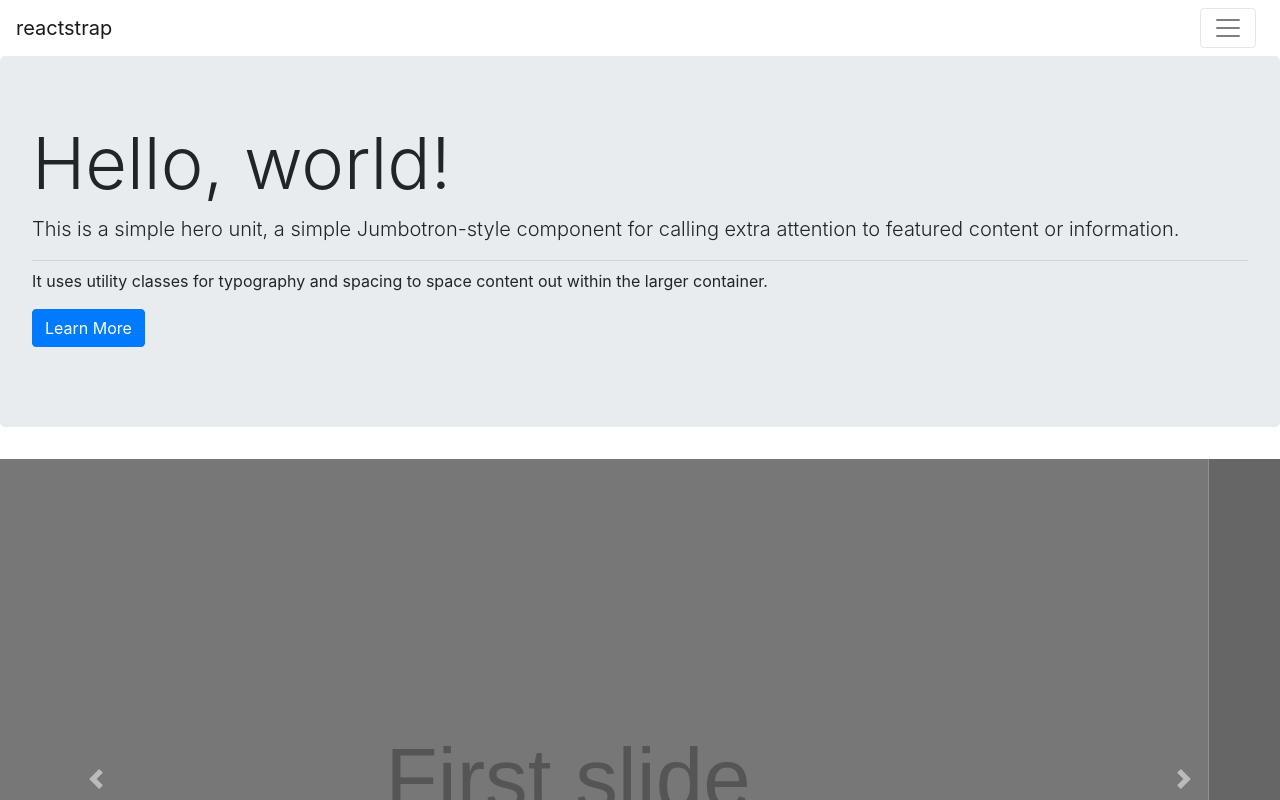
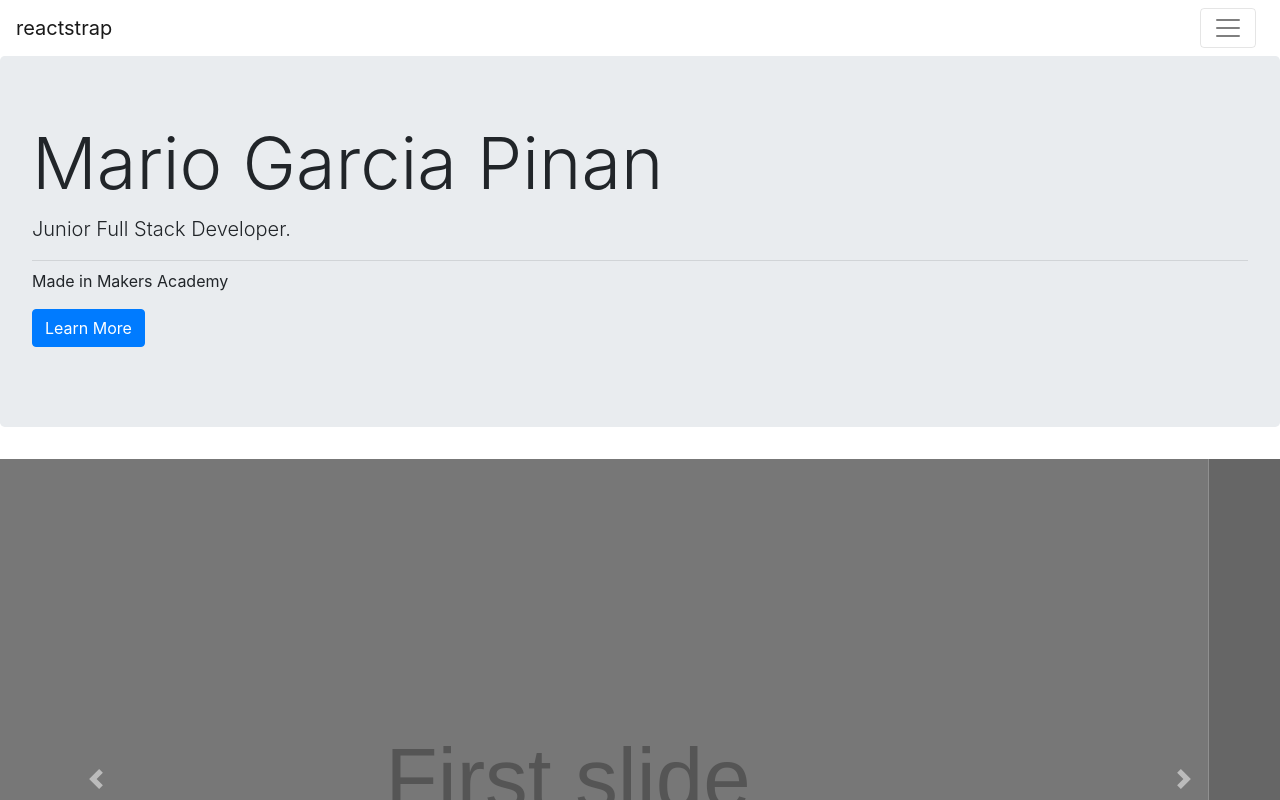
Before and after one commit to Mpinan/jaitone.github.io, a React (Create React App) app in the folder mario/: page / in a window 1280 px wide. Shown: the top 800 px of the page. Built offline with nearby package versions, Linux system fonts and the light colour scheme.

Commit message:
Changed layer

```diff
--- a/mario/src/Components/topLayer.jsx
+++ b/mario/src/Components/topLayer.jsx
@@ -5,16 +5,10 @@ const Layer = props => {
   return (
     <div>
       <Jumbotron>
-        <h1 className="display-3">Hello, world!</h1>
-        <p className="lead">
-          This is a simple hero unit, a simple Jumbotron-style component for
-          calling extra attention to featured content or information.
-        </p>
+        <h1 className="display-3">Mario Garcia Pinan</h1>
+        <p className="lead">Junior Full Stack Developer.</p>
         <hr className="my-2" />
-        <p>
-          It uses utility classes for typography and spacing to space content
-          out within the larger container.
-        </p>
+        <p>Made in Makers Academy</p>
         <p className="lead">
           <Button color="primary">Learn More</Button>
         </p>
```
